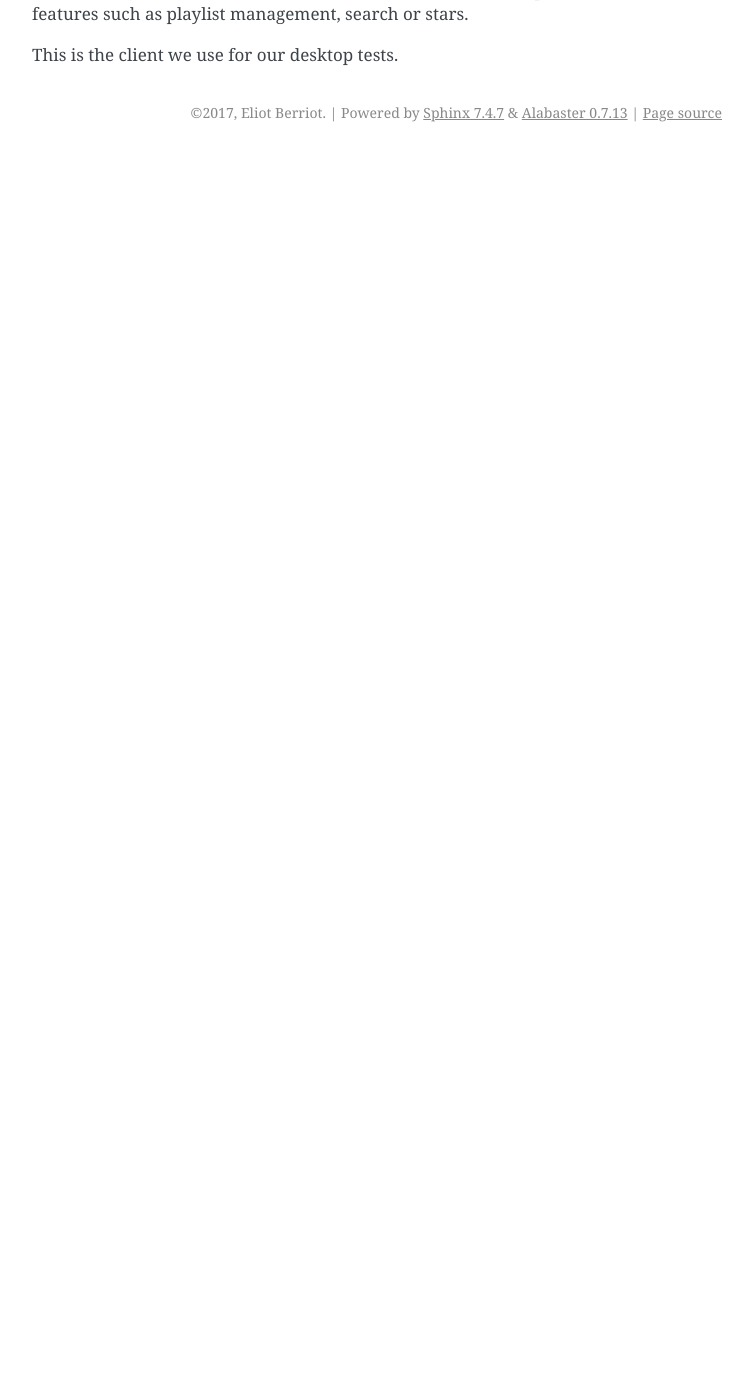
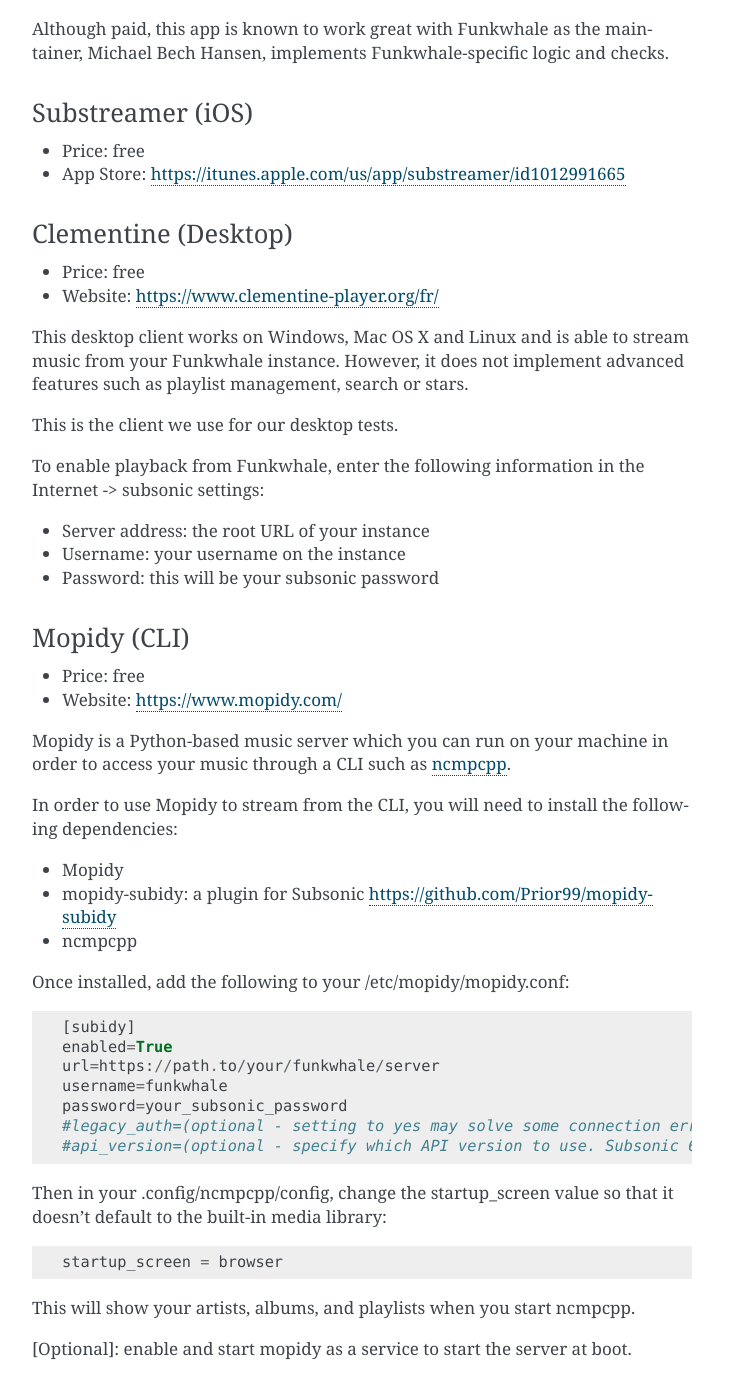
Before and after one commit to RYGhub/funkwhale, a Sphinx documentation site: the page built from docs/users/apps.rst, in a window 1280 px wide and 1400 px high, scrolled down 2754 px. Shown: the whole window, without its empty margins (388-1140 px from the left). Built offline with Sphinx 7.4.7, drawn with Linux system fonts in a browser that asks for light colours; pages that are not in the unit, such as notebooks, are missing from menus; before the commit the page ends 2906 px from its top, so only the background shows below that; some of the changed text lies outside the part shown.

Commit message:
Spelling corrections, user guides for apps

```diff
--- a/docs/index.rst
+++ b/docs/index.rst
@@ -19,7 +19,7 @@
    configuration
    troubleshooting
    importing-music
-   developpers/index
+   developers/index
    third-party
    contributing
    translators
--- a/docs/installation/index.rst
+++ b/docs/installation/index.rst
@@ -154,7 +154,7 @@
 
     export FUNKWHALE_VERSION="|version|"
     # download the needed files
-    curl -L -o /etc/nginx/funkwhale_proxy.conf "https://dev.funkwhale.audio/funkwhale/funkwhale/raw/|version|/deploy/funkwhale_proxy.conf"
+    curl -L -o /etc/nginx/funkwhale_proxy.conf "https://dev.funkwhale.audio/funkwhale/funkwhale/raw/|version|/deploy/docker.funkwhale_proxy.conf"
     curl -L -o /etc/nginx/sites-available/funkwhale.template "https://dev.funkwhale.audio/funkwhale/funkwhale/raw/|version|/deploy/docker.proxy.template"
 
 .. code-block:: shell
--- a/docs/users/apps.rst
+++ b/docs/users/apps.rst
@@ -69,13 +69,19 @@
 - Google Play: https://play.google.com/store/apps/details?id=org.moire.ultrasonic
 - Sources: https://github.com/ultrasonic/ultrasonic
 
-
 Ultrasonic is a full-featured Subsonic client with Playlists, Stars, Search,
 Offline mode, etc.
 
 It's one of the recommended Android client to use with Funkwhale, as we are doing
 our Android tests on this one.
 
+To enable playback from Funkwhale, enter the following information in the server settings:
+
+- Server address: the root URL of your instance
+- Username: your username on the instance
+- Password: this will be your subsonic password
+
+Then in the general settings select "Browse Using ID3 Tags"
 
 DSub (Android)
 ^^^^^^^^^^^^^^
@@ -95,6 +101,13 @@
 It's one of the recommended Android client to use with Funkwhale, as we are doing
 our Android tests on this one.
 
+To enable playback from Funkwhale, enter the following information in the server settings:
+
+- Server address: the root URL of your instance
+- Username: your username on the instance
+- Password: this will be your subsonic password
+- Browse By Tags: enabled
+
 play:Sub (iOS)
 ^^^^^^^^^^^^^^
 
@@ -102,8 +115,7 @@
 - App Store: https://itunes.apple.com/us/app/play-sub-subsonic-music-streamer/id955329386
 - Website: http://michaelsapps.dk/playsubapp/
 
-Although paying, this app is known to work great with Funkwhale as the maintainer, Michael Bech Hansen implements Funkwhale
-specific logic and checks.
+Although paid, this app is known to work great with Funkwhale as the maintainer, Michael Bech Hansen, implements Funkwhale-specific logic and checks.
 
 Substreamer (iOS)
 ^^^^^^^^^^^^^^^^^
@@ -122,3 +134,41 @@
 features such as playlist management, search or stars.
 
 This is the client we use for our desktop tests.
+
+To enable playback from Funkwhale, enter the following information in the Internet -> subsonic settings:
+
+- Server address: the root URL of your instance
+- Username: your username on the instance
+- Password: this will be your subsonic password
+
+Mopidy (CLI)
+^^^^^^^^^^^^
+- Price: free
+- Website: https://www.mopidy.com/
+
+Mopidy is a Python-based music server which you can run on your machine in order
+to access your music through a CLI such as `ncmpcpp <https://github.com/arybczak/ncmpcpp>`_.
+
+In order to use Mopidy to stream from the CLI, you will need to install the following dependencies:
+
+- Mopidy
+- mopidy-subidy: a plugin for Subsonic https://github.com/Prior99/mopidy-subidy
+- ncmpcpp
+
+Once installed, add the following to your /etc/mopidy/mopidy.conf::
+
+    [subidy]
+    enabled=True
+    url=https://path.to/your/funkwhale/server
+    username=funkwhale
+    password=your_subsonic_password
+    #legacy_auth=(optional - setting to yes may solve some connection errors)
+    #api_version=(optional - specify which API version to use. Subsonic 6.2 uses 1.14.0)
+
+Then in your .config/ncmpcpp/config, change the startup_screen value so that it doesn't default to the built-in media library::
+
+   startup_screen = browser
+
+This will show your artists, albums, and playlists when you start ncmpcpp.
+
+[Optional]: enable and start mopidy as a service to start the server at boot.
```
Also changed, not shown: docs/developers/index.rst (added, +15 -0 lines), docs/developpers/index.rst (deleted, +0 -15 lines), docs/users/upload.rst (+5 -5 lines), docs/developers/subsonic.rst (renamed from docs/developpers/subsonic.rst).
